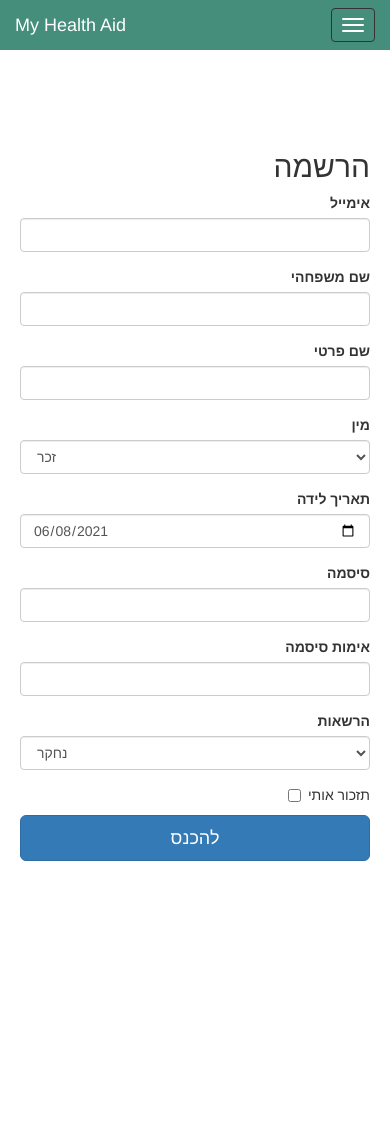
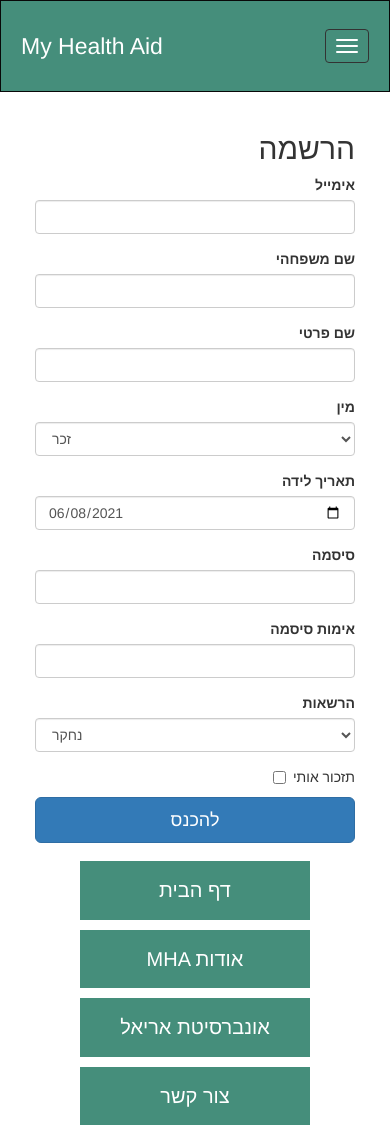
Before and after one commit to OReznyk/MHA, a Flask app: page /signup in a window 390 px wide. Before the commit the page ends 861 px from the top, so only its background shows below. Run offline with Flask 2, Linux system fonts and the light colour scheme; some libraries are stand-ins or nearby versions.

Commit message:
Design + css

```diff
--- a/website/static/base.css
+++ b/website/static/base.css
@@ -2,106 +2,163 @@
  * Base structure
  */
 
+
 /* Move down content because we have a fixed navbar that is 50px tall */
+
 
 /*
  * Top navigation
  * Hide default border to remove 1px line.
  */
+
 .navbar-fixed-top {
     border: 0;
 }
 
-.navbar{
+.navbar {
     background-color: #458e7b;
     text-align: right;
 }
 
-.flashed_messages->alert{
+.flashed_messages->alert {
     text-align: right;
     margin-top: 55px;
     padding: 20px;
 }
+
+
 /*link to home lable */
-.navbar .navbar-brand{
+
+.navbar .navbar-brand {
     color: #fff;
     text-align: right;
+    font-size: 23px;
 }
 
-.navbar .navbar-nav{
+.navbar .navbar-nav {
     color: #fff;
 }
+
 
 /*
  * Sidebar
  */
 
+
 /* Hide for mobile, show later */
+
 .sidebar {
     display: none;
 }
+
+
 /* Sidebar navigation */
+
 .nav-sidebar {
-  margin-right: -21px; /* 20px padding + 1px border */
+    margin-right: -21px;
+    /* 20px padding + 1px border */
     margin-bottom: 20px;
     margin-left: -20px;
 }
-.nav-sidebar > li > a {
+
+.nav-sidebar>li>a {
     padding-right: 20px;
     padding-left: 20px;
-
     text-align: right;
     align-content: center;
 }
-@media (min-width: 768px) {
+
+.navbar-inverse .navbar-nav>li>a {
+    color: #ffffff;
+    font-size: 18px;
+}
+
+.navbar-inverse .navbar-nav>li>a:hover {
+    color: #064579;
+}
+
+
+/*
+ * Main content
+ */
+
+.container {
+    text-align: right;
+    padding: 20px;
+}
+
+.main {
+    padding-right: 20px;
+    padding-left: 20px;
+    text-align: right;
+    max-width: 900px;
+    margin: 0 auto;
+}
+
+
+/* @media (min-width: 768px) {
     .sidebar {
         position: right;
         top: 51px;
-    bottom: 0 ;
+        bottom: 0;
         display: block;
         padding: 0;
         overflow-x: hidden;
-    overflow-y: auto; /* Scrollable contents if viewport is shorter than content. */
+        overflow-y: auto;
+
         background-color: #f5f5f5;
         border-right: 1px solid #eee;
         color: #eee;
     }
-}
+} */
+
 
 /* Sidebar navigation */
+
 .nav-sidebar {
-  margin-right: 20px; /* 20px padding + 1px border */
+    margin-right: 20px;
+    /* 20px padding + 1px border */
     margin-bottom: 20px;
     margin-left: -20px;
 }
-.nav-sidebar > li > a {
+
+.nav-sidebar>li>a {
     padding-right: 20px;
     padding-left: 20px;
-
     text-align: right;
     align-content: center;
 }
-.nav-sidebar > .active > a,
-.nav-sidebar > .active > a:hover,
-.nav-sidebar > .active > a:focus {
+
+.nav-sidebar>.active>a,
+.nav-sidebar>.active>a:hover,
+.nav-sidebar>.active>a:focus {
     color: #fff;
     background-color: #458e7b;
 }
 
-/*
- * Main content
- */
- .container {
-   text-align: right;
-   margin-top: 50px;
-   padding: 20px;
+
+/* ////////////////////////////// */
+
+.sidenav {
+    height: 100%;
+    max-width: 250px;
+    margin: 0 auto;
+    z-index: 1;
+    text-align: center;
+    overflow-x: hidden;
+    padding: 8px 0;
 }
-.main {
-  padding: 20px;
+
+.sidenav a {
+    text-decoration: none;
+    font-size: 20px;
+    color: #ffffff;
+    display: block;
+    background-color: #458e7b;
+    margin: 10px;
+    padding: 15px;
 }
-@media (min-width: 768px) {
-  .main {
-    padding-right: 40px;
-    padding-left: 40px;
+
+.sidenav a:hover {
+    color: #064579;
 }
-}
--- a/website/templates/base.html
+++ b/website/templates/base.html
@@ -1,17 +1,9 @@
-{% extends "bootstrap/base.html" %}
+{% extends "bootstrap/base.html" %} {% block title %} My Health Aid {% endblock %} {% block styles %} {{super()}}
+<link rel="stylesheet" href="{{url_for('static', filename='base.css')}}"> {% endblock %} {% block navbar %}
+<nav class="navbar navbar-inverse">
+    <div class="container">
 
-{% block title %}
-My Health Aid
-{% endblock %}
 
-{% block styles %}
-{{super()}}
-<link rel="stylesheet" href="{{url_for('static', filename='base.css')}}">
-{% endblock %}
-
-{% block navbar %}
-    <nav class="navbar navbar-inverse navbar-fixed-top">
-      <div class="container-fluid">
         <div class="navbar-header navbar-right">
 
             <button type="button" class="navbar-toggle collapsed" data-toggle="collapse" data-target="#navbar" aria-expanded="false" aria-controls="navbar">
@@ -28,17 +20,19 @@ My Health Aid
 
         <div id="navbar" class="navbar-collapse collapse">
             <ul class="nav navbar-nav navbar-left">
-            {% block collapsing_navbar %}{% endblock %}
+
+                {% block collapsing_navbar %}
+                <li><a href="#">כניסה</a></li>
+                {% endblock %}
             </ul>
         </div>
+
     </div>
 </nav>
 
 {% block flashed_messages %}
 <! ---- messages block: not ok yet----->
-        {% with messages = get_flashed_messages(with_categories=true) %}
-          {% if messages %}
-            {% for category, message in messages %}
+{% with messages = get_flashed_messages(with_categories=true) %} {% if messages %} {% for category, message in messages %}
 <! ----  if error: color = red ----->
 {% if category == 'error' %}
 <div class="alert alert-danger alert-dismissable fade show" role="alert">
@@ -48,28 +42,41 @@ My Health Aid
                   </button>
 </div>
 {% else %}
-                <! ----  if !error-> color = green ----->
+<! ----  if !error->color = green ----->
 <div class="alert alert-success alert-dismissable fade show" role="alert">
     {{ message }}
     <button type="button" class="close" data-dismiss="alert">
                       <span aria-hidden="true">&times;</span>
                     </button>
 </div>
-                {% endif %}
-            {% endfor %}
-          {% endif %}
-        {% endwith %}
-        {% endblock %}
+{% endif %} {% endfor %} {% endif %} {% endwith %} {% endblock %}
 
-    <div class="container-fluid  navbar-right">
+<div class="container-fluid">
     <div class="row">
-        <div class="sidebar"></div>
-        {% block sidebar_content %}{% endblock %}
+        <div class="col-sm-9">
+            <div class="main">
+                {% block main_content %}
+
+                <img src="{{url_for('static', filename='1.jpeg')}}" class="img-responsive"> {% endblock %}
             </div>
         </div>
 
-    <div class="container">
-      {% block main_content %}{% endblock %}
+        <div class="col-sm-3">
+            <div class="sidenav">
+                {% block sidebar_content %}
+                <a href="">דף הבית</a>
+                <a href="/about">MHA אודות</a>
+
+                <a href="#university">אונברסיטת אריאל</a>
+                <a href="#contact">צור קשר</a> {% endblock %}
+            </div>
         </div>
 
+
+    </div>
+</div>
+
+
+
+
 {% endblock %}
--- a/website/templates/signup.html
+++ b/website/templates/signup.html
@@ -1,36 +1,9 @@
-{% extends "base.html" %}
-{% import "bootstrap/wtf.html" as wtf %}
-
-{% block styles %}
-{{super()}}
-<link rel="stylesheet" href="{{url_for('static', filename='base.css')}}">
-{% endblock %}
-
-{% block collapsing_navbar %}
-<ul class="nav navbar-nav navbar-right">
-  <li><a href="#">להרשם</a></li>
-</ul>
-{% endblock %}
-
-{% block sidebar_content %}
-<ul class="nav nav-sidebar">
-  <li><a href="">יצירת קשר</a></li>
-</ul>
-{% endblock %}
-
-{% block main_content %}
+{% extends "base.html" %} {% import "bootstrap/wtf.html" as wtf %} {% block styles %} {{super()}}
+<link rel="stylesheet" href="{{url_for('static', filename='base.css')}}"> {% endblock %}{% block main_content %}
 <form class="form-signin" method="POST" action="">
-  <h2 class="form-signin-heading">הרשמה</h2>
-  {{ form.hidden_tag() }}
-  {{ wtf.form_field(form.email) }}
-  {{ wtf.form_field(form.firstname) }}
-  {{ wtf.form_field(form.name) }}
-  {{ wtf.form_field(form.gender) }}
-  {{ wtf.form_field(form.birthdate) }}
-  {{ wtf.form_field(form.password) }}
-  {{ wtf.form_field(form.verification) }}
-  {{ wtf.form_field(form.permissions) }}
-  {{ wtf.form_field(form.remember) }}
-  <button class="btn btn-lg btn-primary btn-block" type="submit">להכנס</button>
+    <h2 class="form-signin-heading">הרשמה</h2>
+    {{ form.hidden_tag() }} {{ wtf.form_field(form.email) }} {{ wtf.form_field(form.firstname) }} {{ wtf.form_field(form.name) }} {{ wtf.form_field(form.gender) }} {{ wtf.form_field(form.birthdate) }} {{ wtf.form_field(form.password) }} {{ wtf.form_field(form.verification)
+    }} {{ wtf.form_field(form.permissions) }} {{ wtf.form_field(form.remember) }}
+    <button class="btn btn-lg btn-primary btn-block" type="submit">להכנס</button>
 </form>
 {% endblock %}
```
Also changed, not shown: website/templates/login.html (+5 -27 lines), website/static/1.jpeg (added). Lines whose indentation alone changed are shown as unchanged.
